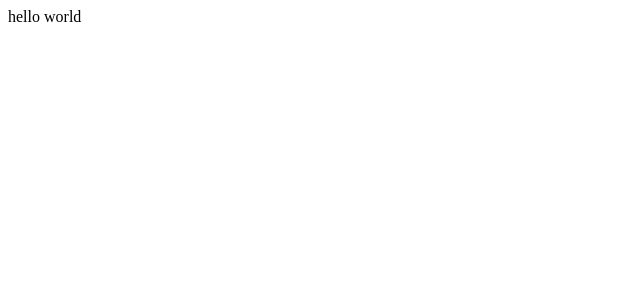
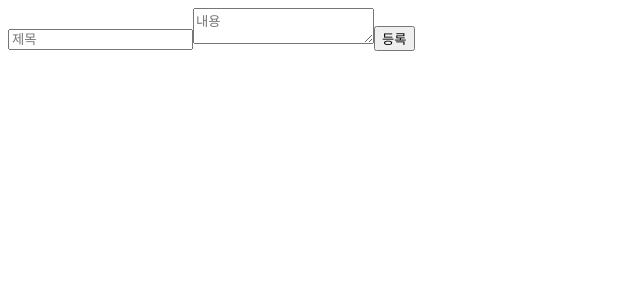
Before and after one commit to 5647kr/react-supabase, a React (Create React App) app: page / in a window 1280 px wide. Shown: the top 300 px of the page, without its empty margins (0-640 px from the left). Built offline with nearby package versions, Linux system fonts and the light colour scheme.

Commit message:
슈퍼베이스 사용하여 등록하기

```diff
--- a/package.json
+++ b/package.json
@@ -3,6 +3,7 @@
   "version": "0.1.0",
   "private": true,
   "dependencies": {
+    "@supabase/supabase-js": "^2.52.0",
     "cra-template-basic-react": "1.0.1",
     "react": "^19.1.0",
     "react-dom": "^19.1.0",
--- a/src/App.js
+++ b/src/App.js
@@ -1,7 +1,11 @@
+import AddPost from "./pages/AddPost";
+
+
+
 function App() {
   return (
     <div>
-      hello world
+      <AddPost />
     </div>
   );
 }
--- /dev/null
+++ b/src/pages/AddPost.jsx
@@ -0,0 +1,42 @@
+// src/pages/AddPost.jsx
+import { useState } from 'react';
+import supabase from '../supabaseClient';
+
+export default function AddPost() {
+  const [title, setTitle] = useState('');
+  const [content, setContent] = useState('');
+
+  const handleSubmit = async (e) => {
+    e.preventDefault();
+
+    const { data, error } = await supabase
+      .from('posts')
+      .insert([{ title, content }]);
+
+    if (error) {
+      console.error('오류 발생:', error.message);
+    } else {
+
+      alert(data, '등록 완료!');
+      setTitle('');
+      setContent('');
+    }
+  };
+
+  return (
+    <form onSubmit={handleSubmit}>
+      <input
+        type="text"
+        placeholder="제목"
+        value={title}
+        onChange={(e) => setTitle(e.target.value)}
+      />
+      <textarea
+        placeholder="내용"
+        value={content}
+        onChange={(e) => setContent(e.target.value)}
+      />
+      <button type="submit">등록</button>
+    </form>
+  );
+}
--- /dev/null
+++ b/src/supabaseClient.js
@@ -0,0 +1,8 @@
+import { createClient } from "@supabase/supabase-js";
+
+const supabaseUrl = "https://hrzzmnknbqfrjaacazyt.supabase.co"; // API → Project URL
+const supabaseAnonKey =
+  "eyJhbGciOiJIUzI1NiIsInR5cCI6IkpXVCJ9.eyJpc3MiOiJzdXBhYmFzZSIsInJlZiI6ImhyenptbmtuYnFmcmphYWNhenl0Iiwicm9sZSI6ImFub24iLCJpYXQiOjE3NTMxNDI1MDIsImV4cCI6MjA2ODcxODUwMn0.d-Wmt5EJ7ehAIsEk7UwtBuSsaPckdKa90Mgctobzq-A"; // API → anon public key
+
+const supabase = createClient(supabaseUrl, supabaseAnonKey);
+export default supabase;
```
Also changed, not shown: 1 other file (tests, documents, lock files or other folders).
